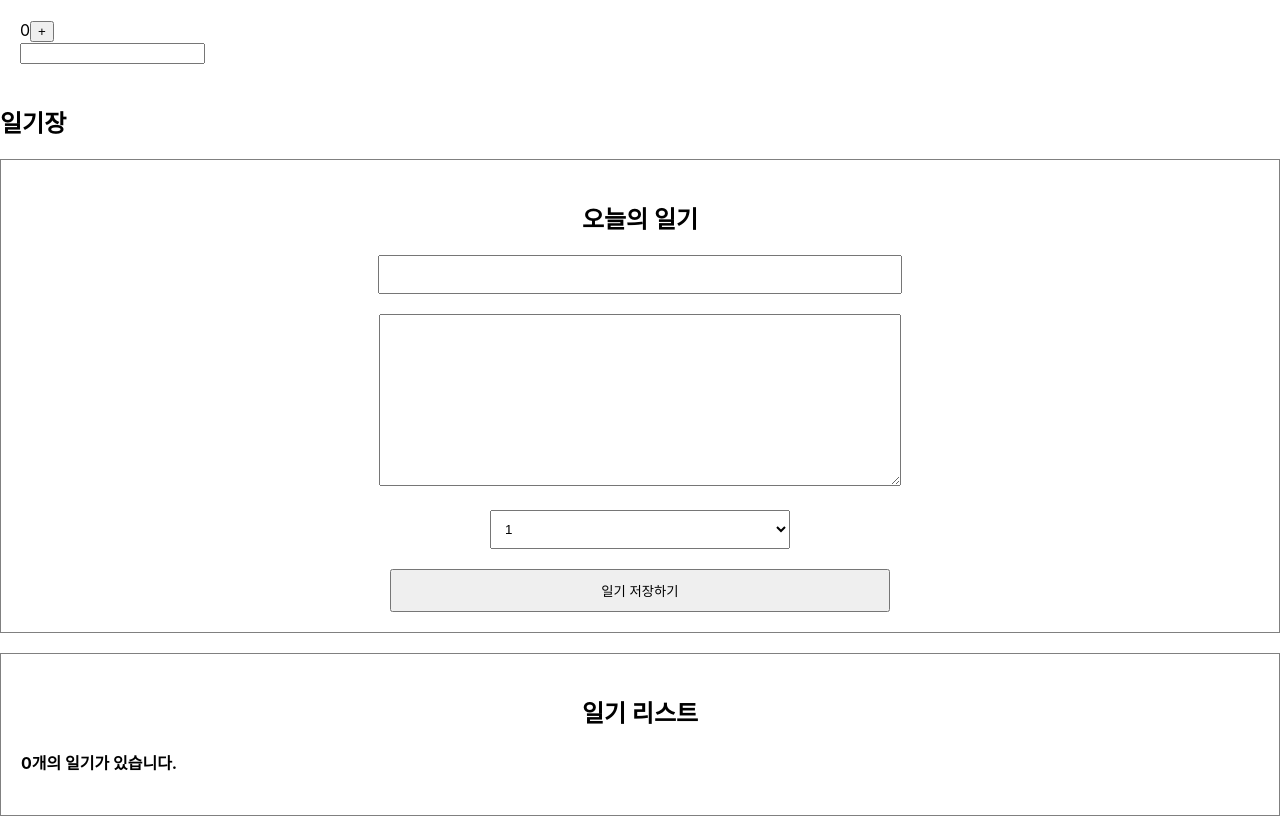
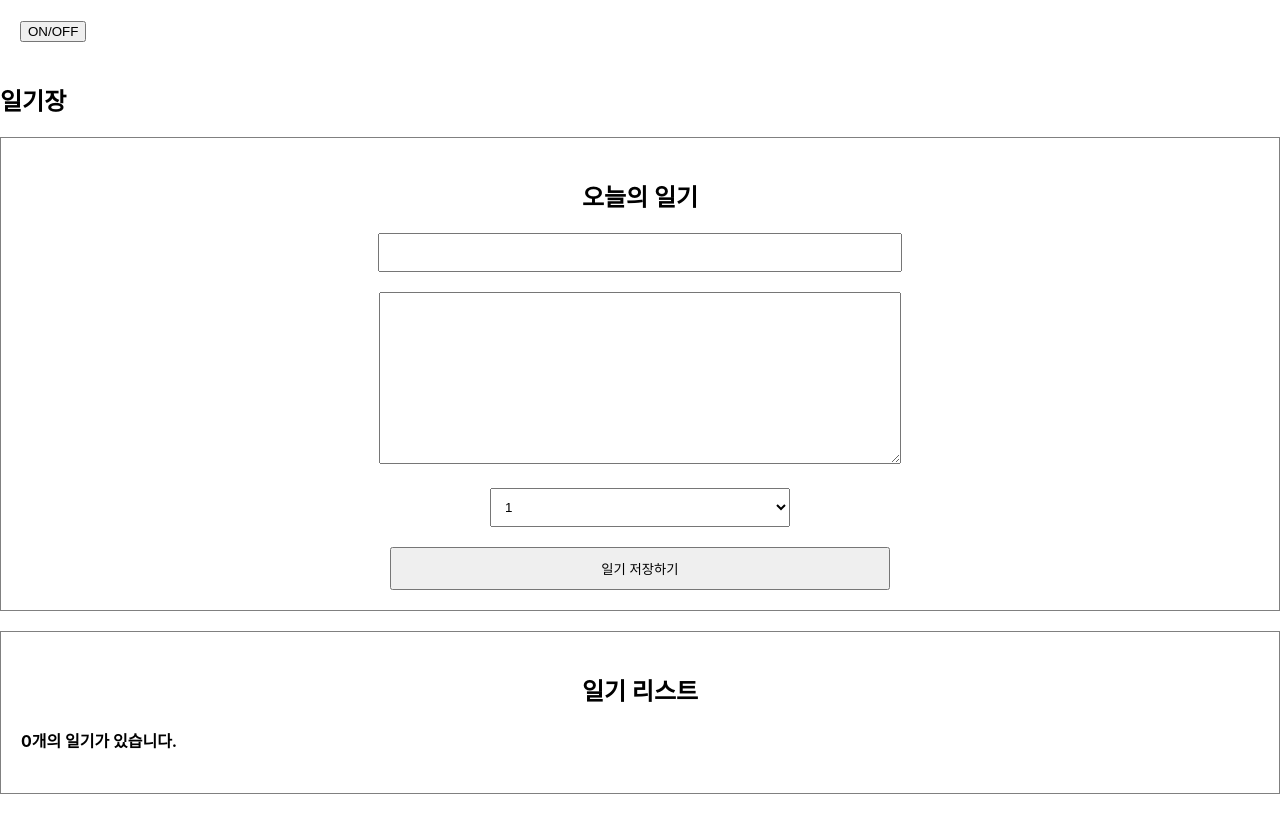
Before and after one commit to sujinjwa/simple-diary, a React (Create React App) app: page / in a window 1280 px wide. Built offline with nearby package versions, Linux system fonts and the light colour scheme; the HTML template or start-up script is replaced by a standard one.

Commit message:
feat: 특정 컴포넌트의 마운트/언마운트 시점에서의 제어

```diff
--- a/src/LifeCycle.js
+++ b/src/LifeCycle.js
@@ -1,42 +1,27 @@
 import React, { useEffect, useState } from 'react';
 
-const Lifecycle = () => {
-  const [count, setCount] = useState(0);
-  const [text, setText] = useState('');
-
-  // mount될 때만 실행
+const UnmountTest = () => {
+  // UnmountTest 컴포넌트가 마운트될 때 실행
   useEffect(() => {
     console.log('Mount!');
+
+    // unmount 시점일 때 실행
+    return () => {
+      console.log('Unmount!');
+    };
   }, []);
 
-  // update될 때만 실행
-  useEffect(() => {
-    console.log('Update!');
-  });
+  return <div>Unmount Testing Component</div>;
+};
 
-  // count값이 udpate될 때만 실행
-  useEffect(() => {
-    console.log(`count is updated to: ${count}`);
-    if (count > 5) {
-      alert('count가 5를 초과했습니다. 0으로 초기화합니다.');
-      setCount(0);
-    }
-  }, [count]);
-
-  // text값이 update될 때만 실행
-  useEffect(() => {
-    console.log(`text is updated to : ${text}`);
-  }, [text]);
+const Lifecycle = () => {
+  const [isVisible, setIsVisible] = useState(false);
+  const toggle = () => setIsVisible(!isVisible);
 
   return (
     <div style={{ padding: 20 }}>
-      <div>
-        <span>{count}</span>
-        <button onClick={() => setCount(count + 1)}>+</button>
-      </div>
-      <div>
-        <input value={text} onChange={(e) => setText(e.target.value)} />
-      </div>
+      <button onClick={toggle}>ON/OFF</button>
+      {isVisible && <UnmountTest />}
     </div>
   );
 };
```
